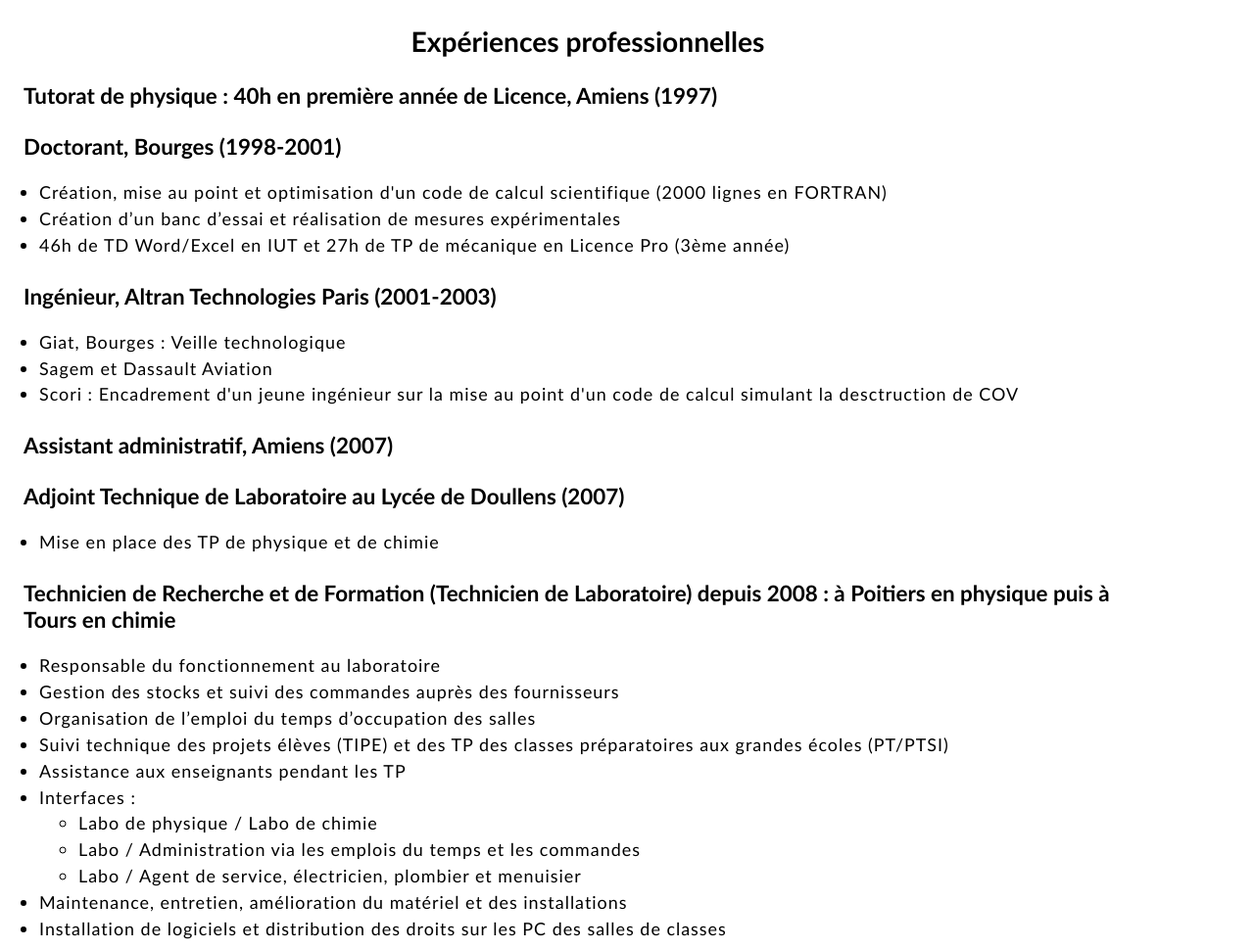
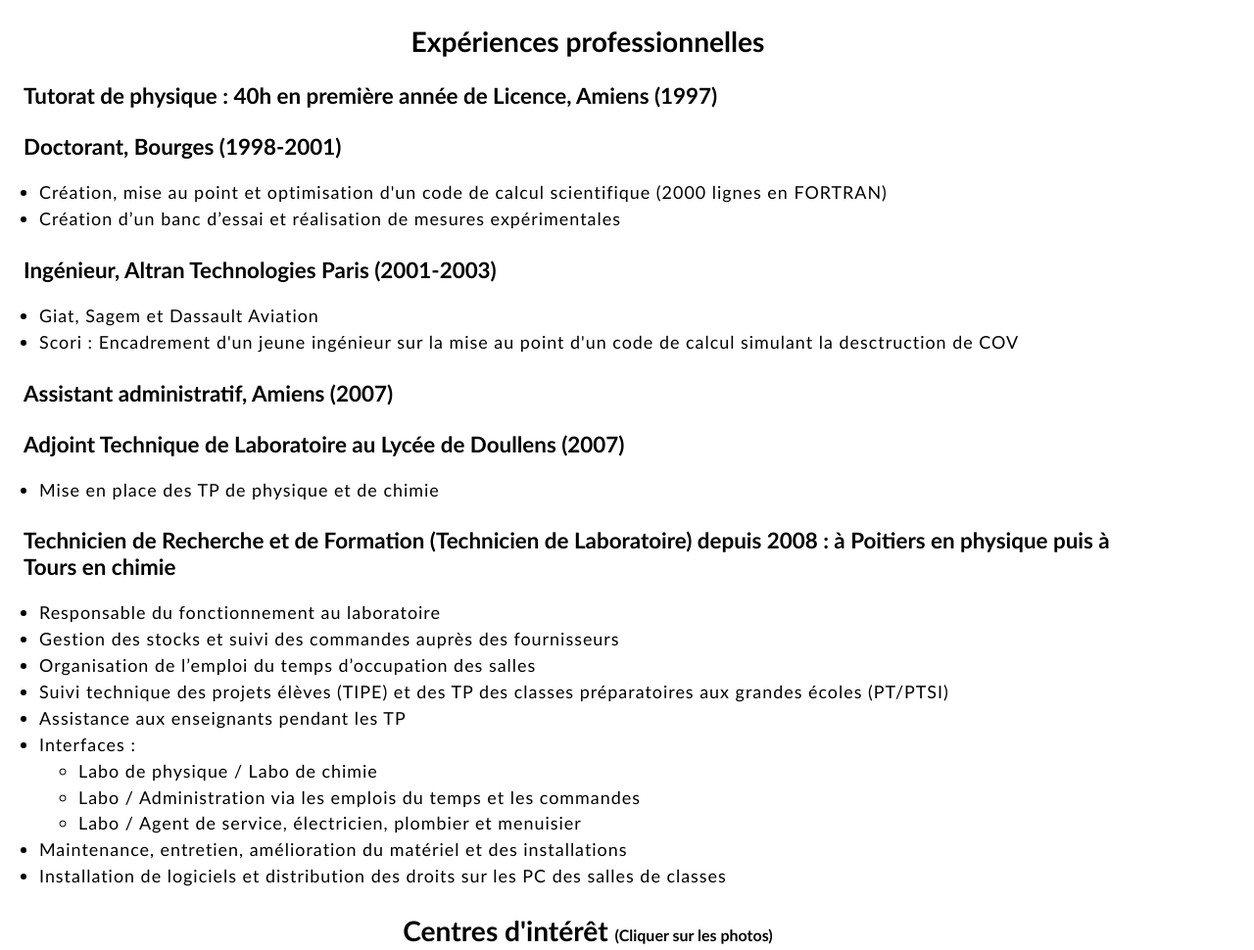
Before and after one commit to frederic-opdebeck/presentation, a plain HTML site: page index.html in a window 1280 px wide. Shown: the top 970 px of the page at 98% size. Drawn offline with Linux system fonts and the light colour scheme.

Commit message:
Update index.html

```diff
--- a/index.html
+++ b/index.html
@@ -17,13 +17,11 @@
 	<ul>
 		<li>Création, mise au point et optimisation d'un code de calcul scientifique (2000 lignes en FORTRAN)</li>
 		<li>Création d’un banc d’essai et réalisation de mesures expérimentales</li>
-		<li>46h de TD Word/Excel en IUT et 27h de TP de mécanique en Licence Pro (3ème année)</li>
 	</ul>
 
 <h2>Ingénieur, Altran Technologies Paris (2001-2003)</h2>
 	<ul>
-		<li>Giat, Bourges : Veille technologique</li>
-		<li>Sagem et Dassault Aviation</li>
+		<li>Giat, Sagem et Dassault Aviation</li>
 		<li>Scori : Encadrement d'un jeune ingénieur sur la mise au point d'un code de calcul simulant la desctruction de COV</li>
 	</ul>
 
```
